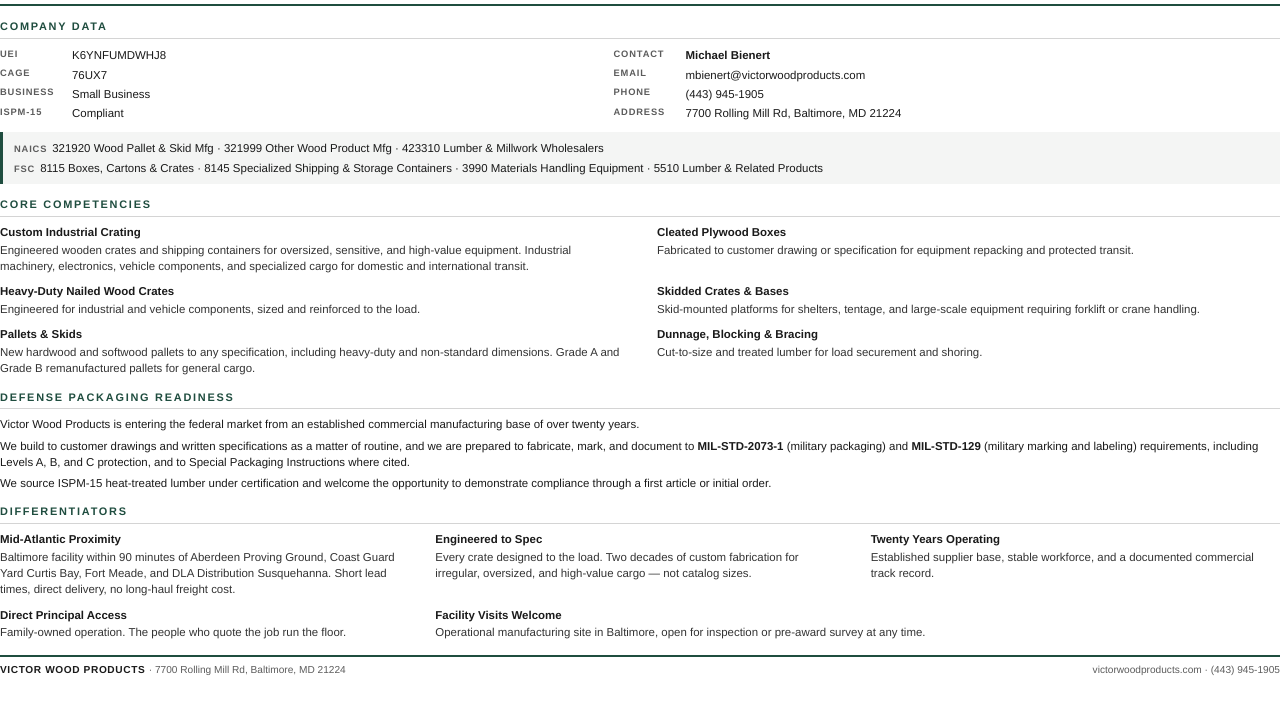
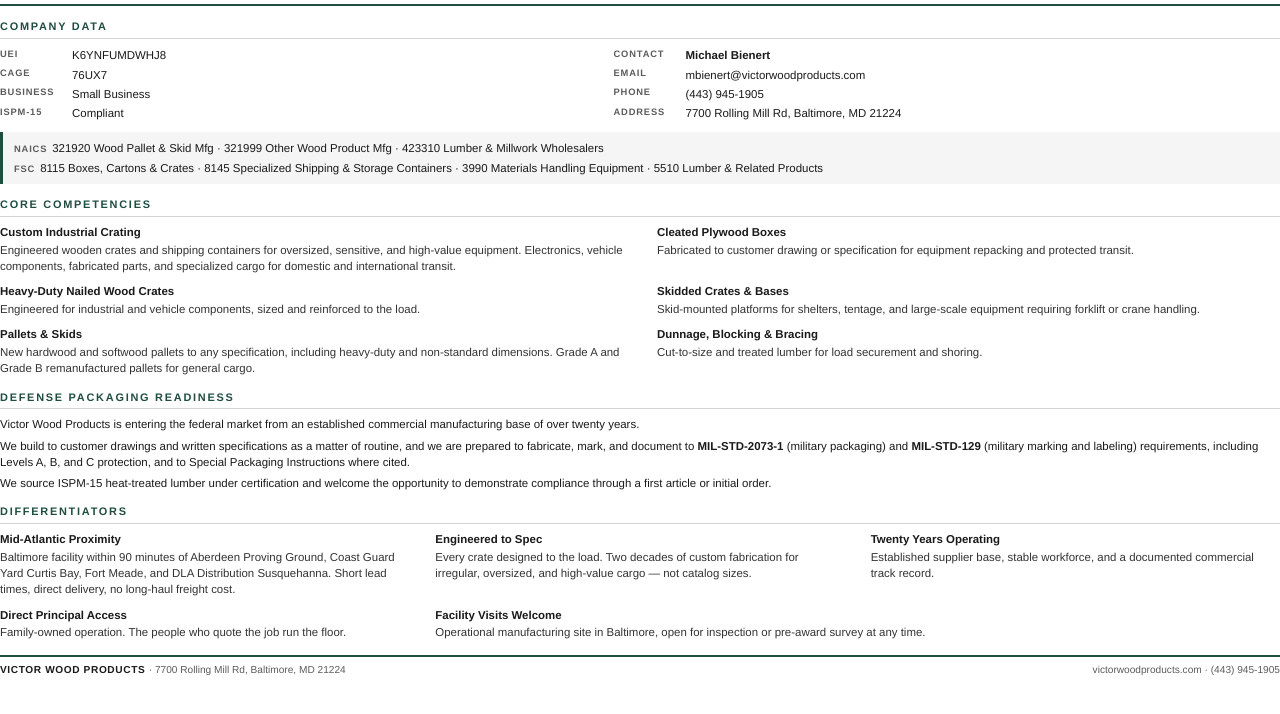
Before and after one commit to mikeb28/victorwoodproducts.com, a plain HTML site: page capability-statement-source.html in a window 1280 px wide. Shown: the part 64-778 px from the top of the page. Drawn offline with Linux system fonts and the light colour scheme.

Commit message:
Drop industrial machinery from the capability statement crating line
Machinery crating is not offered right now. Rewords the Custom Industrial
Crating competency in the source and regenerates the PDF (still one page).

Co-Authored-By: Claude Fable 5.2 <noreply@anthropic.com>

```diff
--- a/capability-statement-source.html
+++ b/capability-statement-source.html
@@ -186,7 +186,7 @@
   <div class="cols2">
     <div class="item">
       <div class="t">Custom Industrial Crating</div>
-      <div class="d">Engineered wooden crates and shipping containers for oversized, sensitive, and high-value equipment. Industrial machinery, electronics, vehicle components, and specialized cargo for domestic and international transit.</div>
+      <div class="d">Engineered wooden crates and shipping containers for oversized, sensitive, and high-value equipment. Electronics, vehicle components, fabricated parts, and specialized cargo for domestic and international transit.</div>
     </div>
     <div class="item">
       <div class="t">Cleated Plywood Boxes</div>
```
Also changed, not shown: 1 other file.
